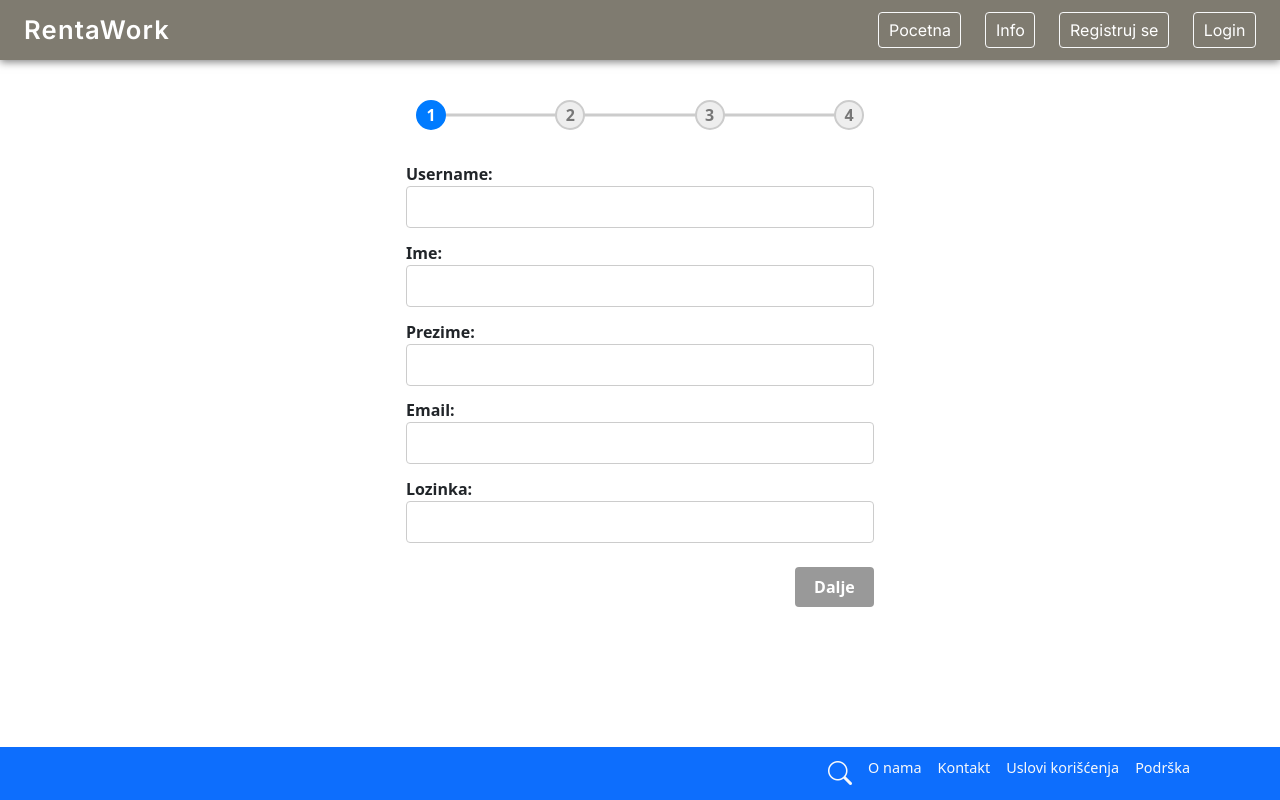
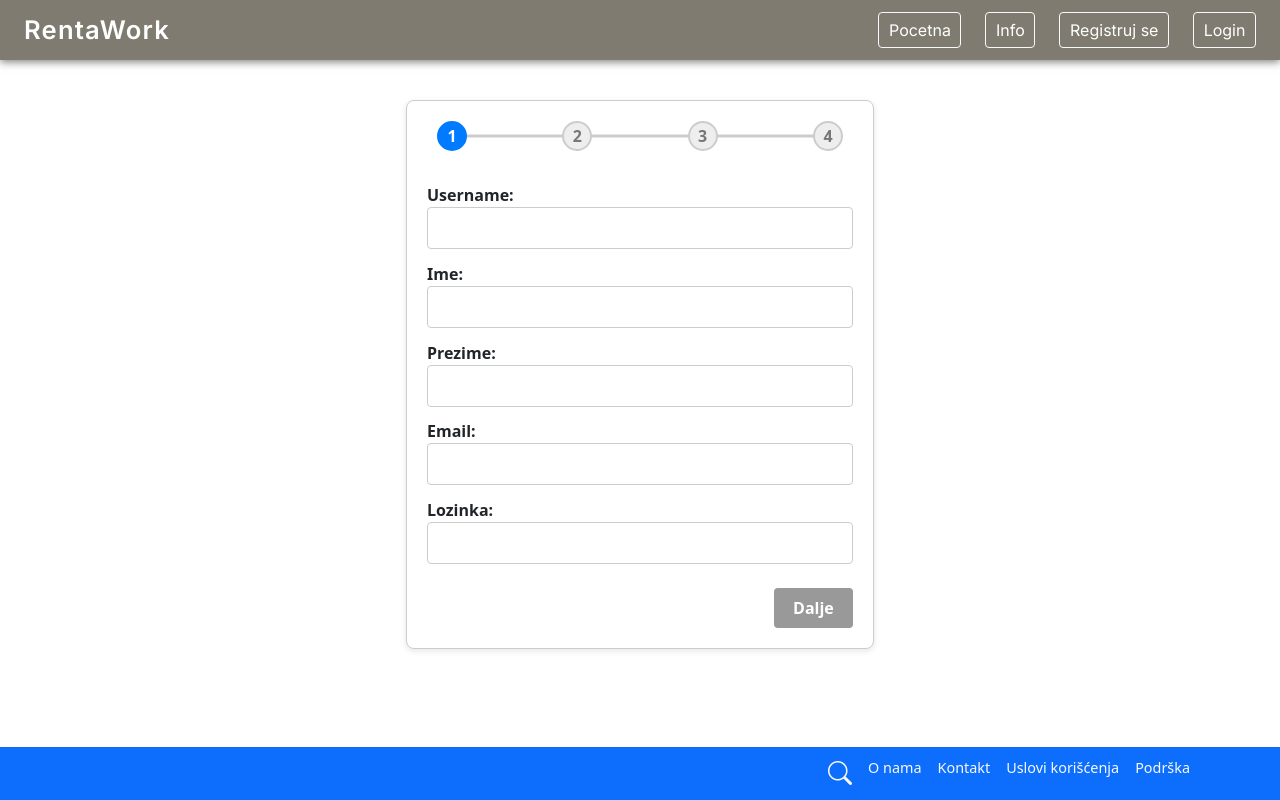
Before and after one commit to mnenadmm/rentaWorks, an Angular app in the folder client/: page /register in a window 1280 px wide. Built offline with nearby package versions, Linux system fonts and the light colour scheme.

Commit message:
prddolsew

```diff
--- a/client/src/app/auth/registracija/registracija.component.css
+++ b/client/src/app/auth/registracija/registracija.component.css
@@ -1,3 +1,11 @@
+.registracija-wrapper {
+  border: 1px solid #ccc;       /* svetlo siva ivica */
+  border-radius: 8px;           /* blago zaobljenje ivica */
+  padding: 20px;                /* unutrašnji razmak */
+  background-color: #fff;       /* bela pozadina */
+  box-shadow: 0 2px 6px rgba(0,0,0,0.1); /* blaga senka da izgleda lepo */
+}
+
 .registration-container {
   max-width: 500px;
   margin: 0 auto;
--- a/client/src/app/auth/registracija/registracija.component.html
+++ b/client/src/app/auth/registracija/registracija.component.html
@@ -1,5 +1,5 @@
 <div class="registration-container">
-
+<div class="registracija-wrapper">
   <div class="progress-bar">
     <div class="progress-line"></div>
     <div class="steps">
@@ -91,4 +91,5 @@
     </div>
 
   </div>
+  </div>
 </div>
```
